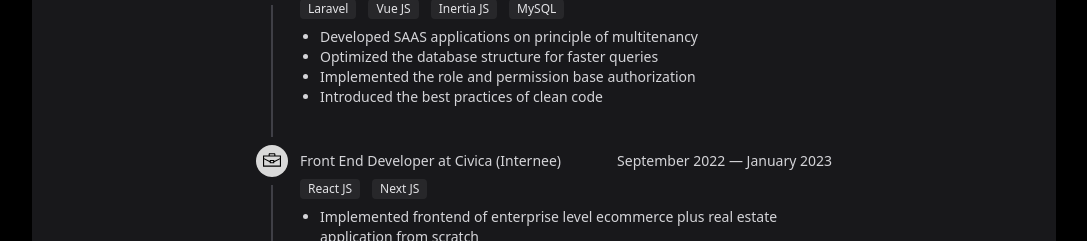
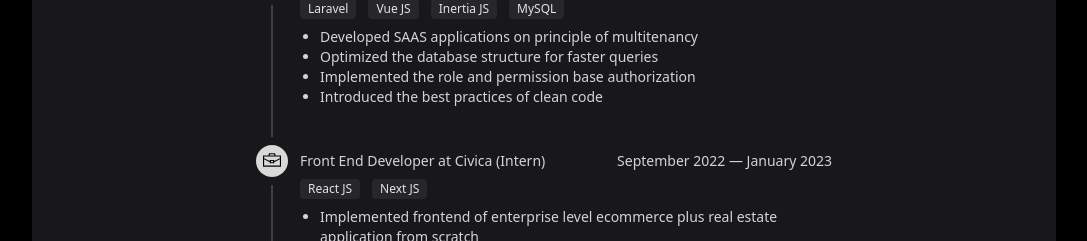
Before and after one commit to htmujahid/htmujahid.dev, a Next.js app: page / in a window 1280 px wide. Shown: the part 1349-1590 px from the top of the page, without its empty margins (96-1183 px from the left). Built offline with nearby package versions, Linux system fonts and the light colour scheme.

Commit message:
Update Timeline.tsx

```diff
--- a/components/Timeline.tsx
+++ b/components/Timeline.tsx
@@ -18,7 +18,7 @@ const timelineList = [
         icon: <WorkIcon />,
     },
     {
-        title: "Front End Developer at Civica (Internee)",
+        title: "Front End Developer at Civica (Intern)",
         description: [
             "Implemented frontend of enterprise level ecommerce plus real estate application from scratch",
             "Used redux js for app wide state management",
```
